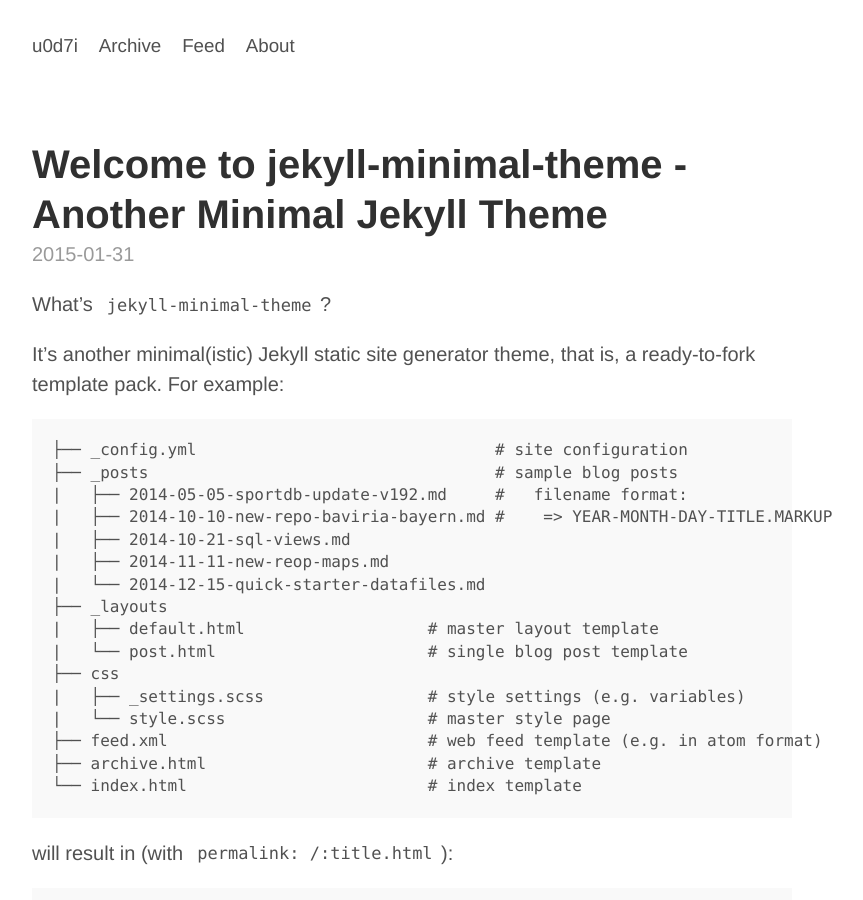
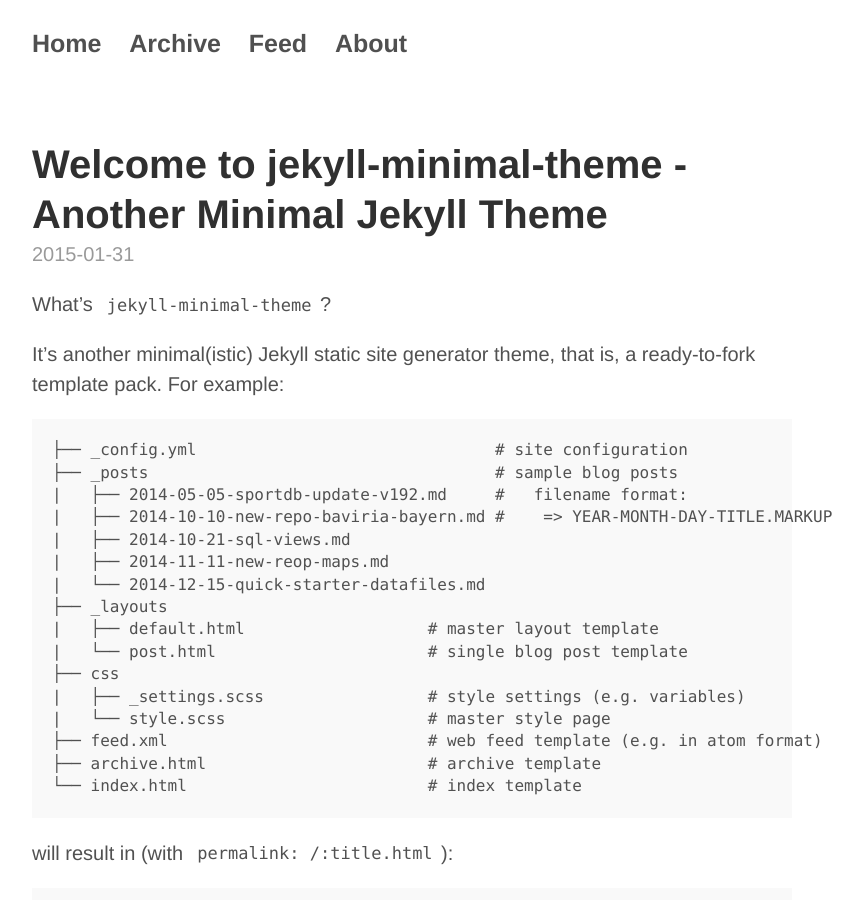
Before and after one commit to u0d7i/u0d7i.github.io, a Jekyll site: the page built from index.html, in a window 1280 px wide and 900 px high. Shown: the whole window, without its empty margins (228-1091 px from the left). Built offline with Jekyll 4.4.1, drawn with Linux system fonts in a browser that asks for light colours.

Commit message:
theme fix

```diff
--- a/_layouts/default.html
+++ b/_layouts/default.html
@@ -11,18 +11,10 @@
 <div class="container">
 <header class="masthead">
    <h3 class="masthead-title">
-     <small>
-     <a href="{{ site.path }}/">{{ site.title }}</a>
-     </small>
-     <small>
-        &nbsp;&nbsp;&nbsp;<a href="{{ site.path }}/archive.html">Archive</a>
-     </small>
-     <small>
-       &nbsp;&nbsp;&nbsp;<a href="{{ site.path }}/feed.xml">Feed</a>
-     </small>
-     <small>
-       &nbsp;&nbsp;&nbsp;<a href="{{ site.path }}/about.html">About</a>
-     </small>
+    <a href="{{ site.path }}/">Home</a>
+    &nbsp;&nbsp;&nbsp;<a href="{{ site.path }}/archive.html">Archive</a>
+    &nbsp;&nbsp;&nbsp;<a href="{{ site.path }}/feed.xml">Feed</a>
+    &nbsp;&nbsp;&nbsp;<a href="{{ site.path }}/about.html">About</a>
    </h3>
 </header>
 
```
Also changed, not shown: README.md.
